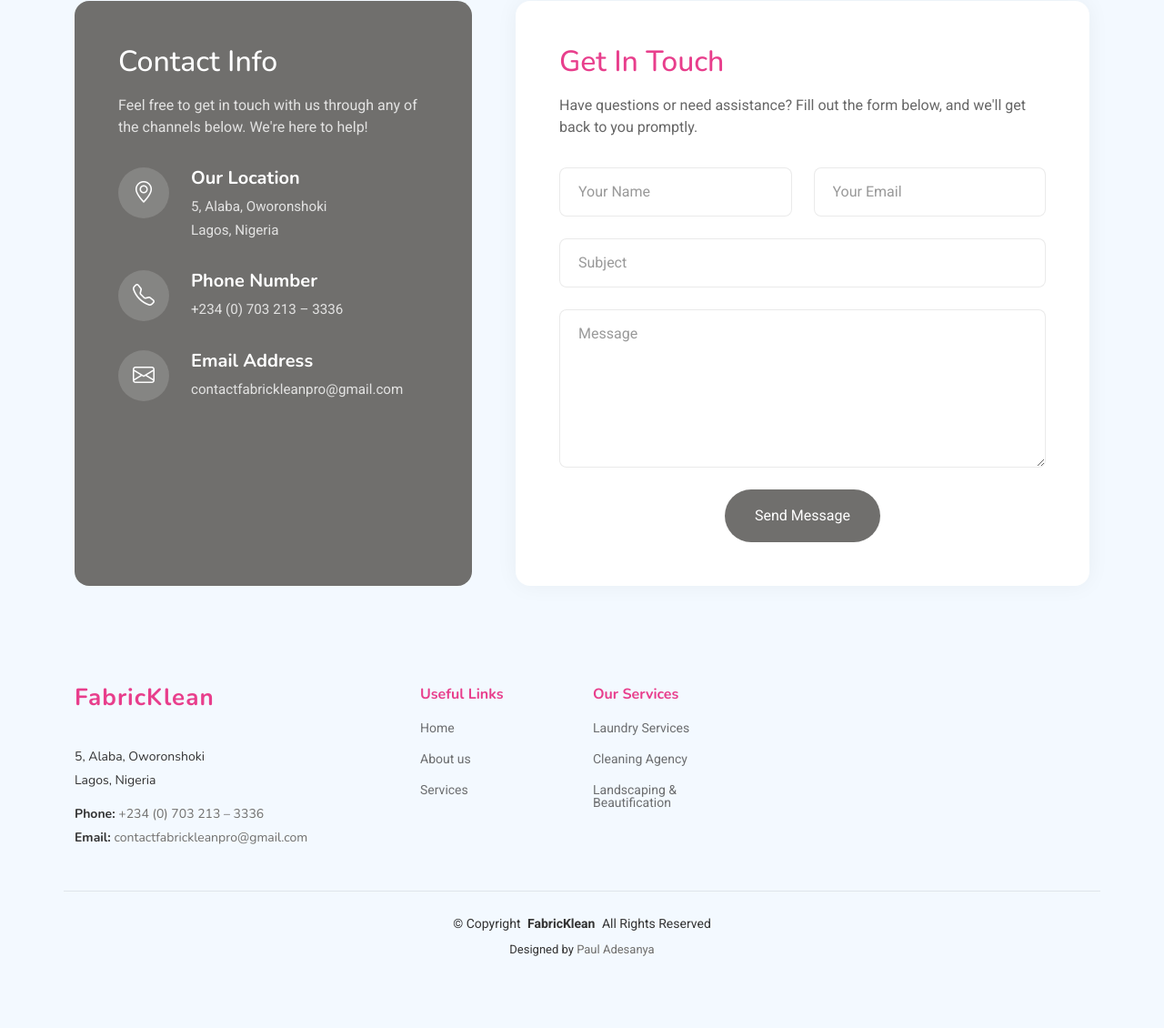
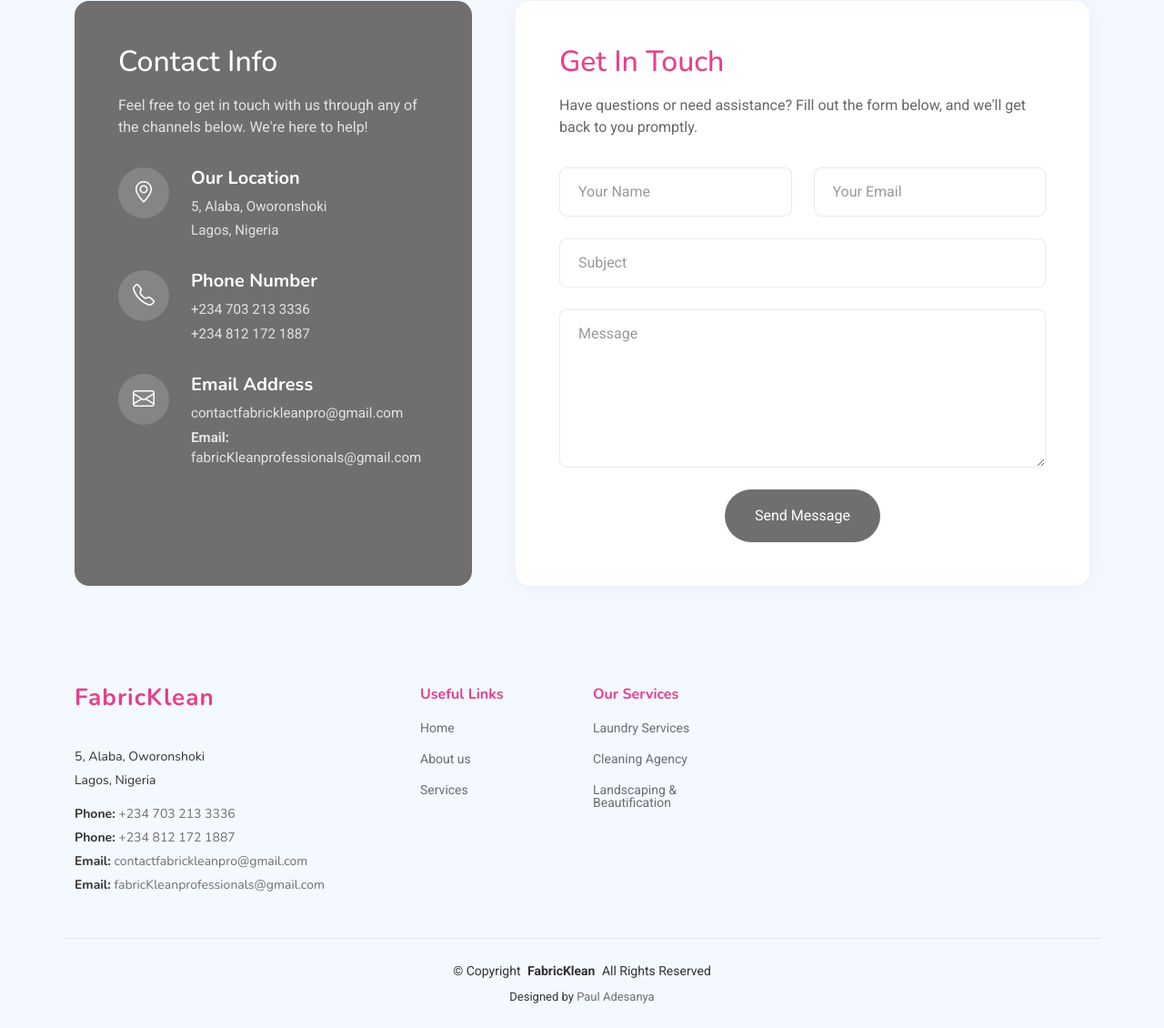
Before and after one commit to Paulkelvin/Fabricklean, a plain HTML site: page index.html in a window 1280 px wide. Shown: the part 7113-8243 px from the top of the page at 91% size. Before the commit the page ends 8191 px from the top, so only its background shows below. Drawn offline with nearby package versions, Linux system fonts and the light colour scheme.

Commit message:
add number and email

```diff
--- a/index.html
+++ b/index.html
@@ -962,7 +962,8 @@
                 </div>
                 <div class="content">
                   <h4>Phone Number</h4>
-                  <p><a href="tel:+2347032133336">+234 (0) 703 213 – 3336</a></p>
+                  <p><a href="tel:+2347032133336">+234 703 213 3336</a></p>
+                  <p><a href="tel:+2348121721887">+234 812 172 1887</a></p>
                 </div>
               </div>
 
@@ -973,6 +974,7 @@
                 <div class="content">
                   <h4>Email Address</h4>
                   <p><a href="mailto:contactfabrickleanpro@gmail.com">contactfabrickleanpro@gmail.com</a></p>
+                  <p><strong>Email:</strong> <a href="mailto:fabricKleanprofessionals@gmail.com">fabricKleanprofessionals@gmail.com</a></p>
                 </div>
               </div>
             </div>
@@ -1035,8 +1037,10 @@
           <div class="footer-contact pt-3">
             <p>5, Alaba, Oworonshoki</p>
             <p>Lagos, Nigeria</p>
-            <p class="mt-3"><strong>Phone:</strong> <a href="tel:+2347032133336">+234 (0) 703 213 – 3336</a></p>
+            <p class="mt-3"><strong>Phone:</strong> <a href="tel:+2347032133336">+234 703 213 3336</a></p>
+            <p><strong>Phone:</strong> <a href="tel:+2348121721887">+234 812 172 1887</a></p>
             <p><strong>Email:</strong> <a href="mailto:contactfabrickleanpro@gmail.com">contactfabrickleanpro@gmail.com</a></p>
+            <p><strong>Email:</strong> <a href="mailto:fabricKleanprofessionals@gmail.com">fabricKleanprofessionals@gmail.com</a></p>
           </div>
           <div class="social-links d-flex mt-4">
             <!-- Removed icons -->
```
